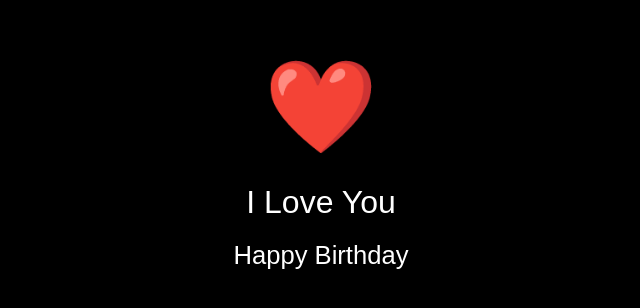
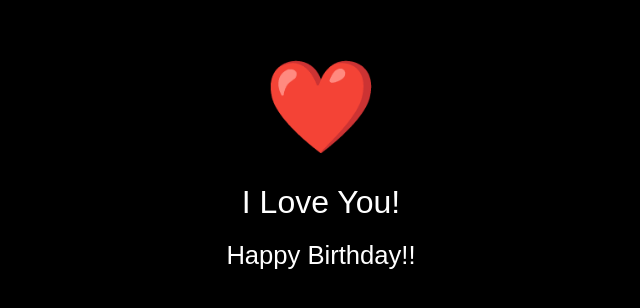
Before and after one commit to specter686/ALPBDAY, a plain HTML site: page index.html in a window 1280 px wide. Shown: the part 260-568 px from the top of the page, without its empty margins (319-959 px from the left). Drawn offline with Linux system fonts and the light colour scheme.

Commit message:
Update heading text in index.html
!!!!

```diff
--- a/index.html
+++ b/index.html
@@ -43,7 +43,7 @@
 </head>
 <body>
     <div class="heart">❤️</div>
-    <h1>I Love You</h1>
-    <h2>Happy Birthday</h2>
+    <h1>I Love You!</h1>
+    <h2>Happy Birthday!!</h2>
 </body>
 </html>
```
